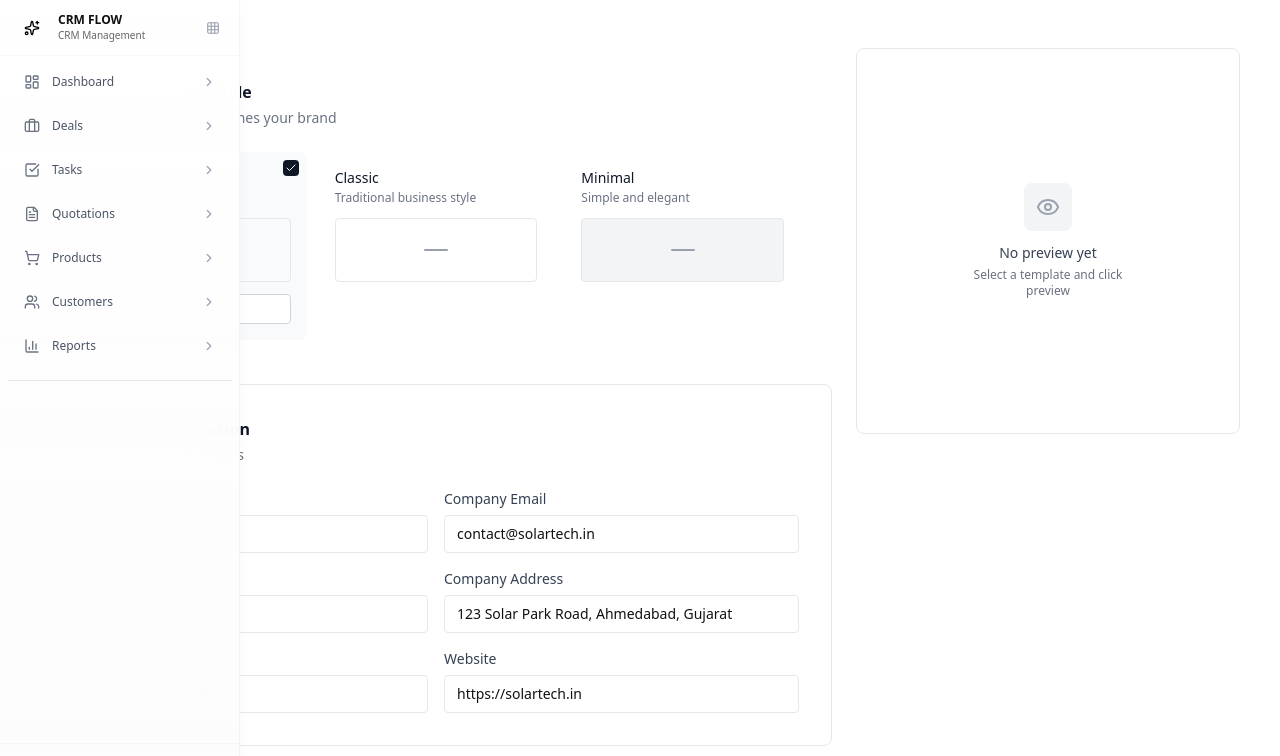
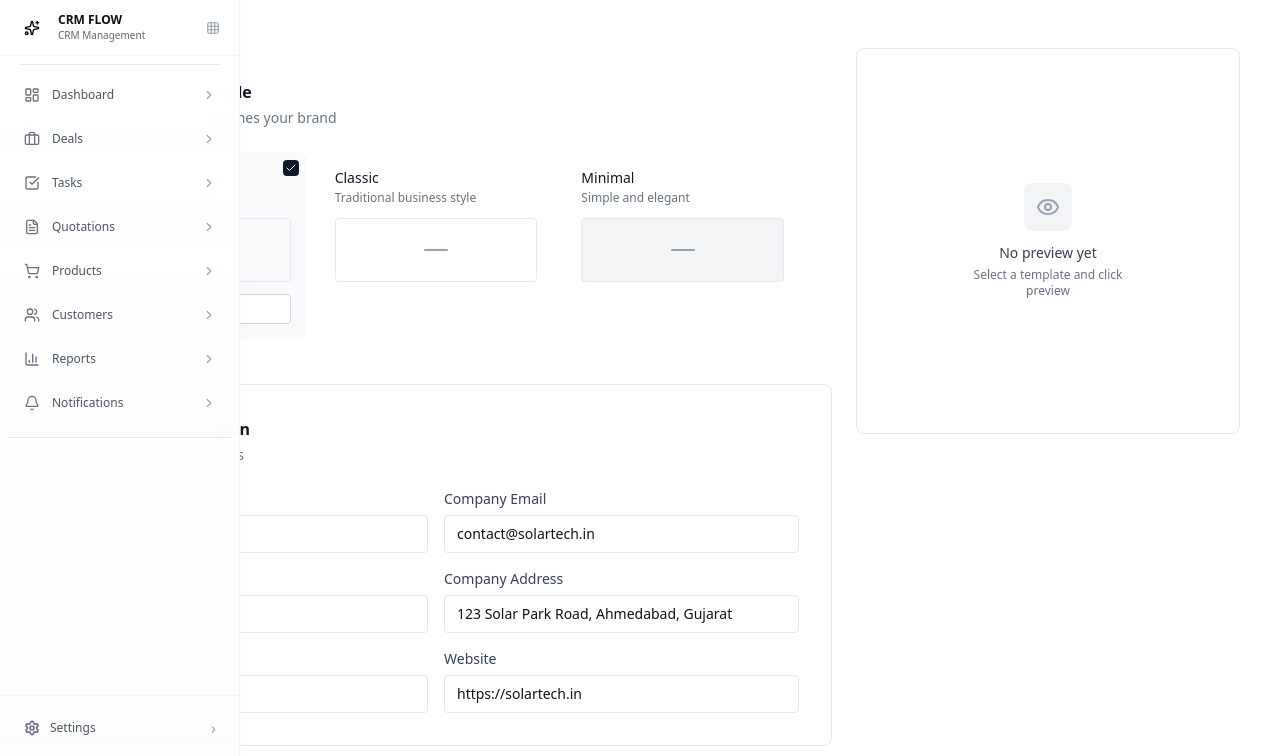
Before and after one commit to AymaanPathan/dashboard-crm, a Next.js app in the folder frontend/: page /crm/templates in a window 1280 px wide. Shown: the top 756 px of the page. Built offline with nearby package versions, Linux system fonts and the light colour scheme; no server answers.

Commit message:
feat: Replace CrmNavbar with CrmSideBar for improved navigation structure and add new sidebar items

```diff
--- a/frontend/src/app/crm/dashboard/CrmNavbar.tsx
+++ b/frontend/src/app/crm/dashboard/CrmSideBar.tsx
@@ -13,6 +13,8 @@ import {
   ShoppingCart,
   Menu,
   X,
+  Settings,
+  Bell,
 } from "lucide-react";
 
 import { useSelector } from "react-redux";
@@ -88,6 +90,10 @@ const CrmNavbar: React.FC = () => {
       {/* Navigation */}
       <div className="flex-1 overflow-y-auto scrollbar-custom">
         <nav className="px-3 space-y-2 pb-4 pt-2">
+          {/* Favorites Section */}
+
+          <div className="border-t mx-2 mb-3 border-gray-200"></div>
+
           <div>
             <NavItem
               label="Dashboard"
@@ -150,6 +156,14 @@ const CrmNavbar: React.FC = () => {
               href="reports"
             />
           </div>
+          <div>
+            <NavItem
+              label="Notifications"
+              icon={<Bell className="h-4 w-4" />}
+              isActive={getIsActive("notifications")}
+              href="notifications"
+            />
+          </div>
         </nav>
         <div className="border-t mx-2 border-gray-200"></div>
       </div>
@@ -159,6 +173,17 @@ const CrmNavbar: React.FC = () => {
         className="px-3 py-3 border-t shrink-0"
         style={{ borderColor: "rgba(229, 229, 229, 0.3)" }}
       >
+        <div className="flex items-center gap-2.5 px-3 py-2 rounded-lg transition-colors cursor-pointer hover:bg-gray-100 group mb-2">
+          <Settings
+            className="h-4 w-4 text-gray-500 transition-colors"
+            strokeWidth={2.5}
+          />
+          <span className="text-xs font-medium text-gray-600 transition-colors flex-1">
+            Settings
+          </span>
+          <span className="text-gray-400">›</span>
+        </div>
+
         <div
           onClick={handleLogout}
           className="flex items-center gap-2.5 px-3 py-2 rounded-lg transition-colors cursor-pointer hover:bg-red-50 group"
--- a/frontend/src/app/crm/layout.tsx
+++ b/frontend/src/app/crm/layout.tsx
@@ -5,7 +5,7 @@ import "../../app/globals.css";
 import { useEffect } from "react";
 import { RootDispatch, store } from "@/store";
 import { Toaster } from "sonner";
-import Navbar from "./dashboard/CrmNavbar";
+import Navbar from "./dashboard/CrmSideBar";
 import { getTodayLeadTasksSlice } from "@/store/slices/leadTaskSlice";
 import GlobalReminderProvider from "@/components/providers/GlobalReminderProvider";
 
--- a/frontend/src/components/crm-landing/Navbar.tsx
+++ b/frontend/src/components/crm-landing/Navbar.tsx
@@ -58,7 +58,7 @@ export default function Navbar() {
                 </Link>
                 <Link
                   href="/signup"
-                  className="bg-black hover:bg-black/90 text-white px-3 py-1.5 rounded-md text-[14px] font-medium transition-all"
+                  className="text-white   px-3 py-1.5 rounded-md text-[14px] font-medium transition-all"
                 >
                   Get Started
                 </Link>
--- a/frontend/src/components/crmSideBar/NavItems.tsx
+++ b/frontend/src/components/crmSideBar/NavItems.tsx
@@ -27,7 +27,7 @@ const NavItem: React.FC<NavItemProps> = ({
         ${
           isActive
             ? "bg-gray-100"
-            : "hover:bg-gray-50 hover:shadow-sm"
+            : "hover:bg-gray-50 hover:shadow-xs"
         }
       `}
       >
```
